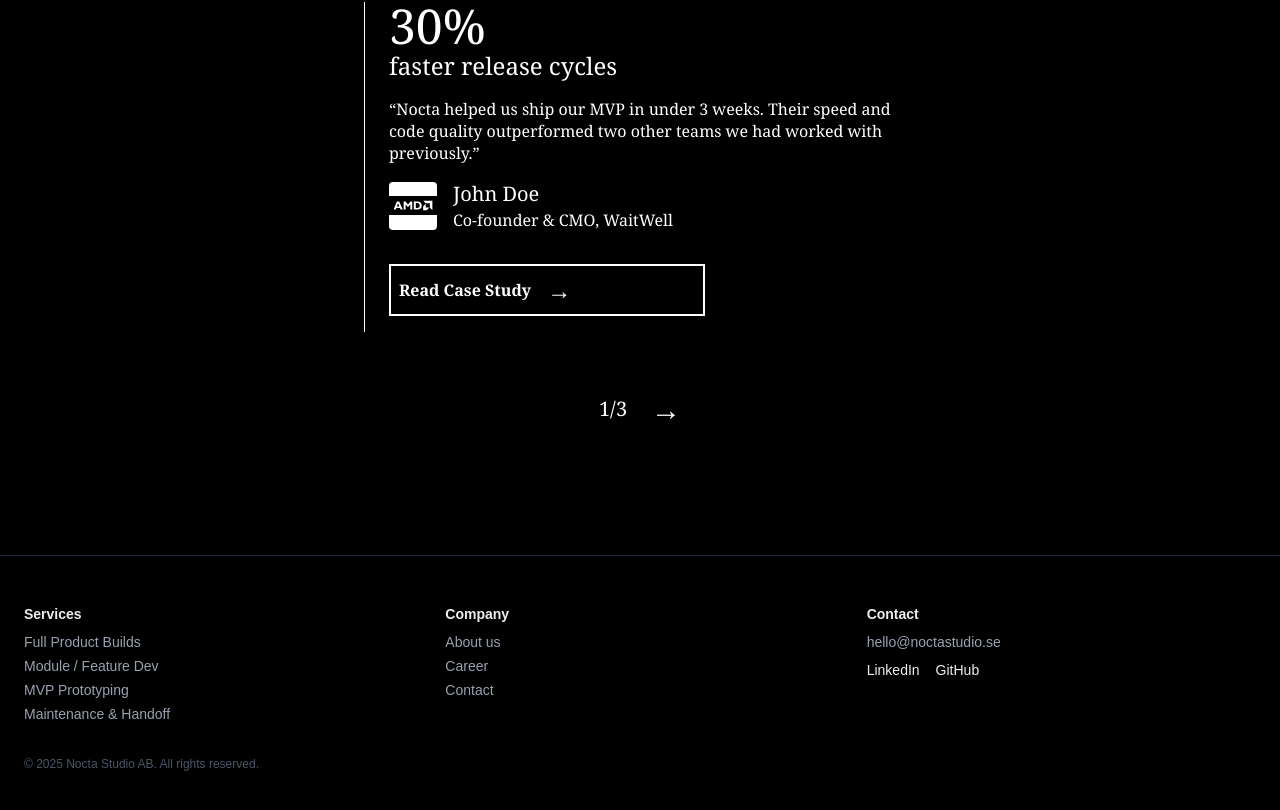
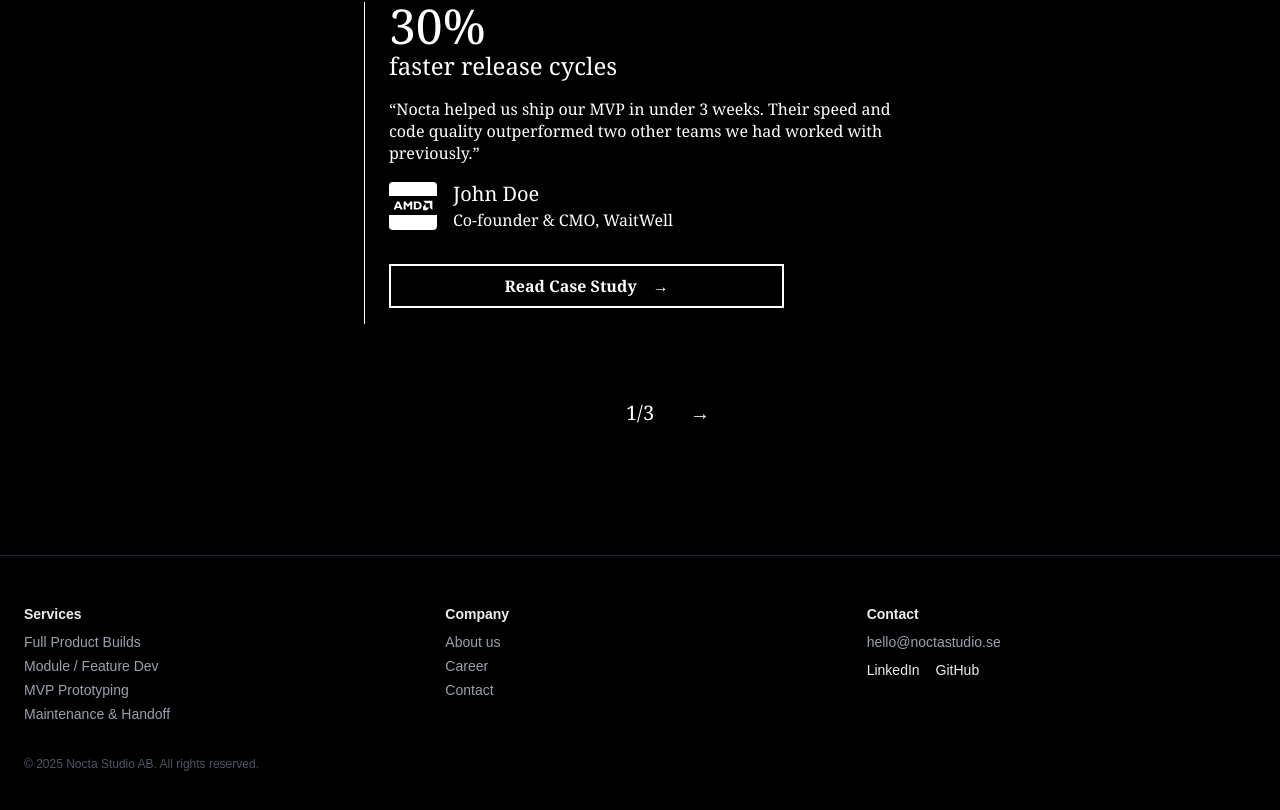
Before and after one commit to bymaxchen/nocta-offical-website, a Next.js app: page / in a window 1280 px wide. Shown: the part 3918-4728 px from the top of the page. Built offline with nearby package versions, Linux system fonts and the light colour scheme.

Commit message:
fix style

```diff
--- a/src/app/components/TestimonialsCarousel.tsx
+++ b/src/app/components/TestimonialsCarousel.tsx
@@ -21,7 +21,7 @@ const testimonials = [
     percent: "40%",
     stat: "saved projected budget",
     quote:
-      "We assumed Swedish-based meant expensive — but Nocta delivered on time, on scope, and under budget. That’s rare.",
+      "We assumed Swedish-based meant expensive — but Nocta delivered on time, on scope, and under budget. That's rare.",
     title: "Product Lead, Värna Health",
     name: "Isabelle Henriksson",
     logo: "/logos/red-white.svg", // 你需要将logo图片放到public目录下
@@ -34,7 +34,7 @@ const testimonials = [
     percent: "17 days",
     stat: "from idea to live product",
     quote:
-      "The Nocta team felt like our own in-house dev squad — responsive, proactive, and focused. We’re now planning phase 2 with them.",
+      "The Nocta team felt like our own in-house dev squad — responsive, proactive, and focused. We're now planning phase 2 with them.",
     title: "Founder, SmartDeli",
     name: "Linus Tran",
     logo: "/logos/bmw-logo.svg", // 你需要将logo图片放到public目录下
@@ -111,27 +111,40 @@ export const TestimonialsCarousel = () => {
                 </div>
                 <a
                   href={t.button.link}
-                  className="inline-flex items-center border-2 border-white px-2 py-2 text-md font-semibold text-white bg-transparent rounded-none no-underline mb-4 transition-colors duration-200 hover:bg-white hover:text-black w-3/5"
+                  className="inline-flex items-center justify-center border-2 border-white px-2 py-2 text-md font-semibold text-white bg-transparent rounded-none no-underline mb-4 transition-colors duration-200 hover:bg-white hover:text-black w-3/4"
                 >
                   <span>{t.button.text}</span>
-                  <span className="ml-4 text-2xl">→</span>
+                  <span className="ml-4">→</span>
                 </a>
               </div>
             </div>
           </div>
         ))}
       </div>
-      <div className="absolute left-1/2 bottom-32 -translate-x-1/2 text-xl flex items-center gap-4">
-        {current + 1}/{testimonials.length}
+      <div className="absolute left-1/2 bottom-32 -translate-x-1/2 text-xl flex items-center gap-4 min-w-[120px] justify-center">
+        <div className="flex items-center w-[40px] justify-center">
+          {current > 0 && (
+            <button
+              onClick={() => setCurrent(current - 1)}
+              className="bg-none border-none text-white text-xl cursor-pointer mr-2"
+              aria-label="Previous"
+            >
+              ←
+            </button>
+          )}
+        </div>
+        <span className="inline-block w-[40px] text-center">{current + 1}/{testimonials.length}</span>
+        <div className="flex items-center w-[40px] justify-center">
           <button
             onClick={goNext}
-          className="bg-none border-none text-white text-3xl cursor-pointer ml-2"
+            className="bg-none border-none text-white text-xl cursor-pointer ml-2"
             aria-label="Next"
           >
             →
           </button>
         </div>
       </div>
+    </div>
   );
 };
 
```
Lines whose indentation alone changed are shown as unchanged.
